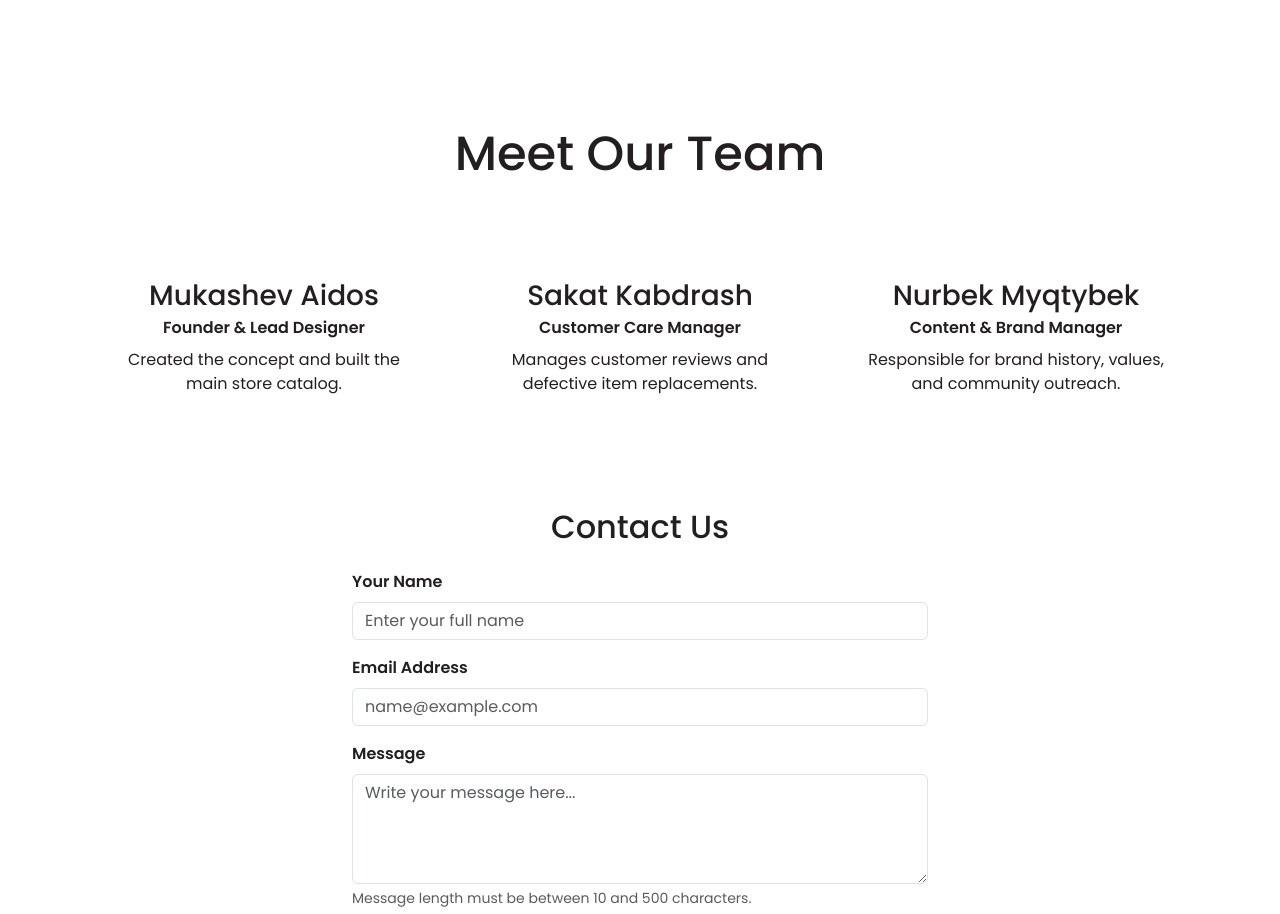
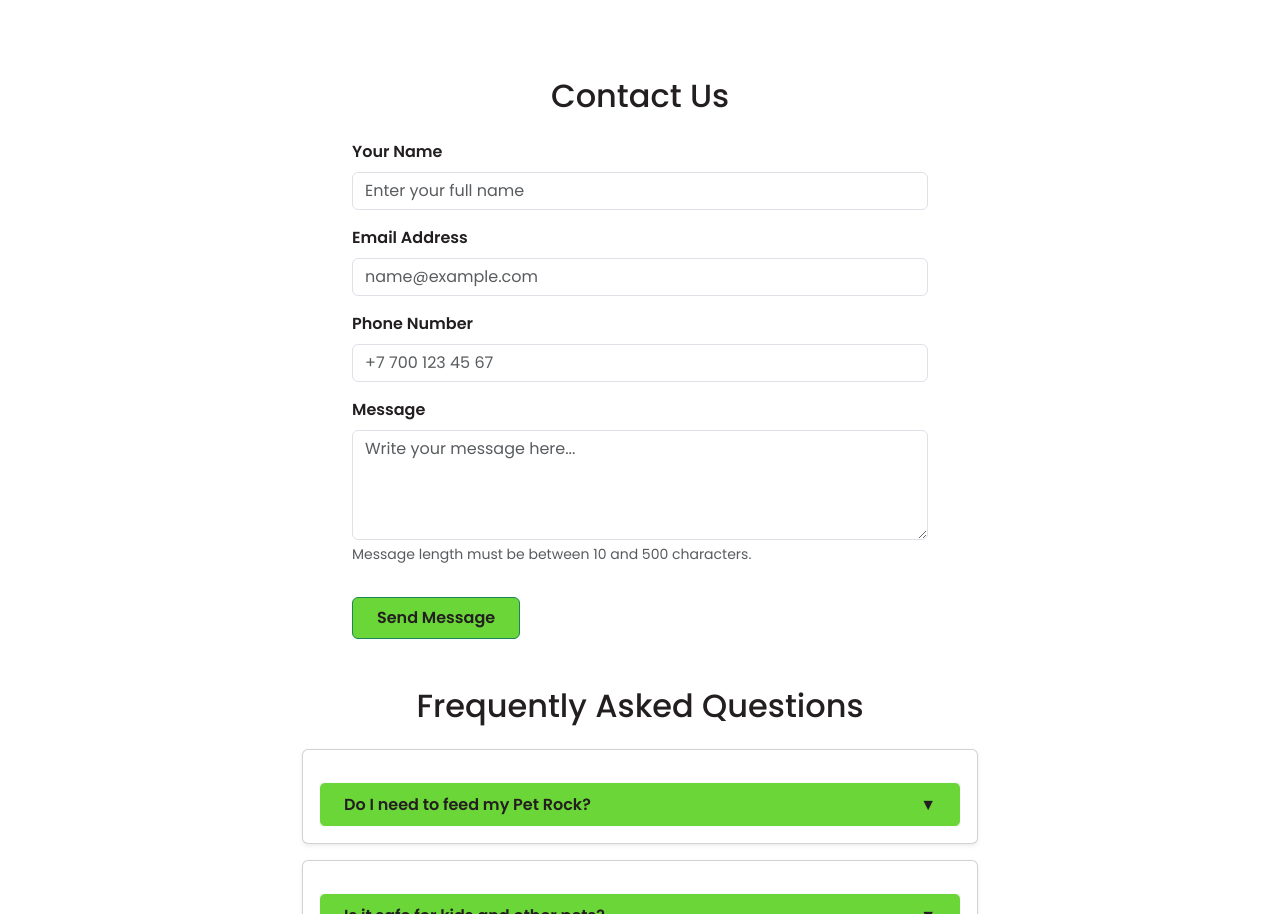
Before and after one commit to Qwsule04/BuyRoks, a plain HTML site: page about.html in a window 1280 px wide. Shown: the part 1886-2800 px from the top of the page. Drawn offline with nearby package versions, Linux system fonts and the light colour scheme.

Commit message:
Update about.html

```diff
--- a/about.html
+++ b/about.html
@@ -24,7 +24,6 @@
         <li><a href="index.html">Catalog</a></li>
         <li><a href="reviews.html">Reviews</a></li>
         <li><a href="about.html" class="current" aria-current="page">About us</a></li>
-        <li><a href="register.html">Register</a></li>
       </ul>
     </nav>
     <button id="theme-toggle" type="button">Switch to dark mode</button>
@@ -95,29 +94,6 @@
       </div>
     </section>
 
-    <section class="catalog" style="margin-top: 4rem;">
-      <h2>Meet Our Team</h2>
-      <div class="catalog-grid">
-        <article class="product-card">
-          <h3 style="margin-bottom: 0.2rem;">Mukashev Aidos</h3>
-          <p class="price" style="margin-bottom: 0.5rem;">Founder & Lead Designer</p>
-          <p>Created the concept and built the main store catalog.</p>
-        </article>
-
-        <article class="product-card">
-          <h3 style="margin-bottom: 0.2rem;">Sakat Kabdrash</h3>
-          <p class="price" style="margin-bottom: 0.5rem;">Customer Care Manager</p>
-          <p>Manages customer reviews and defective item replacements.</p>
-        </article>
-
-        <article class="product-card">
-          <h3 style="margin-bottom: 0.2rem;">Nurbek Myqtybek</h3>
-          <p class="price" style="margin-bottom: 0.5rem;">Content & Brand Manager</p>
-          <p>Responsible for brand history, values, and community outreach.</p>
-        </article>
-      </div>
-    </section>
-
     <section class="container my-5" style="max-width: 600px;">
       <h2 class="text-center font-weight-bold mb-4">Contact Us</h2>
 
@@ -135,6 +111,13 @@
           <input type="email" class="form-control" id="contact-email" name="email" required placeholder="name@example.com">
           <div class="valid-feedback">Valid email format!</div>
           <div class="invalid-feedback">Please enter a valid email address.</div>
+        </div>
+
+        <div class="mb-3 text-start">
+          <label for="contact-phone" class="form-label fw-semibold">Phone Number</label>
+          <input type="tel" class="form-control" id="contact-phone" name="phone" required placeholder="+7 700 123 45 67">
+          <div class="valid-feedback">Valid phone number!</div>
+          <div class="invalid-feedback">Please enter a valid phone number (+7 7XX XXX XX XX).</div>
         </div>
 
         <div class="mb-3 text-start">
@@ -199,6 +182,7 @@
   <script src="https://code.jquery.com/jquery-3.7.1.min.js" integrity="sha256-/JqT3SQfawRcv/BIHPThkBvs0OEvtFFmqPF/lYI/Cxo=" crossorigin="anonymous"></script>
   <script src="js/faq.js"></script>
   <script src="js/about.js"></script>
+  <script src="js/auth.js"></script>
 
 </body>
 </html>
```
